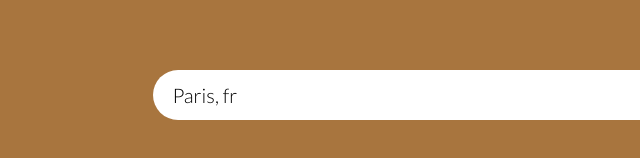
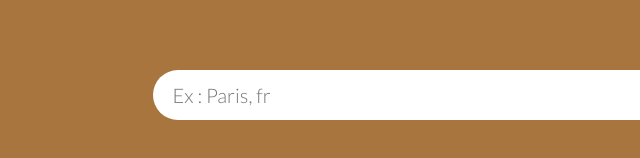
Before and after one commit to coucoudu71/weather, a plain HTML site: page index.html in a window 1280 px wide. Shown: the part 390-548 px from the top of the page, 0-640 px from the left. Drawn offline with nearby package versions, Linux system fonts and the light colour scheme.

Commit message:
Update index.html

```diff
--- a/index.html
+++ b/index.html
@@ -20,7 +20,7 @@
 
 			<div class="search">
 
-				<div class="chomp"><input type="input" name="input" value="Paris, fr" class="input" id="queryLoc"><button class="button" onclick="buttonClickGET()">Voyons ça</button></div>
+				<div class="chomp"><input type="input" name="input" placeholder="Ex : Paris, fr" class="input" id="queryLoc"><button class="button" onclick="buttonClickGET()">Voyons ça</button></div>
 
 				<p id="zone_meteo"></p>
 			</div>
```
